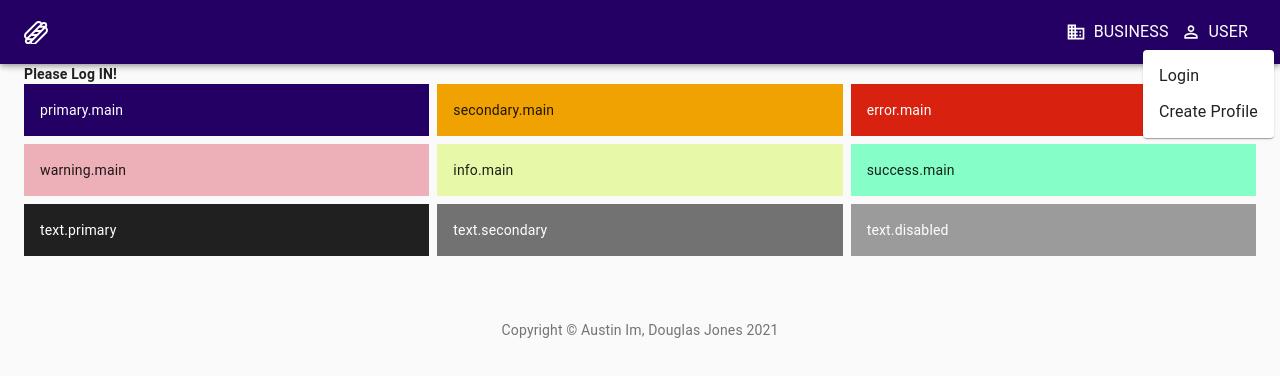
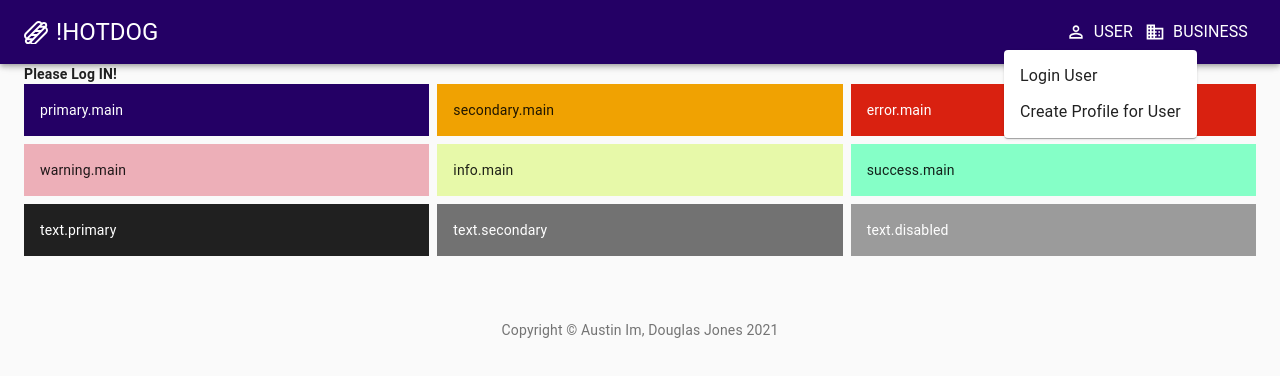
Before and after one commit to imaustinim/notHotDog, a React (Create React App) app in the folder client/: page / in a window 1280 px wide. Both pictures are taken after a click on the button "USER". Shown: the top 376 px of the page. Built offline with nearby package versions, Linux system fonts and the light colour scheme.

Commit message:
media query adjustment

```diff
--- a/client/src/components/NavBar/LoginButtons/LoginButtons.jsx
+++ b/client/src/components/NavBar/LoginButtons/LoginButtons.jsx
@@ -61,13 +61,14 @@ export default function LoginButtons(props) {
                     onClick={handleClose}
                     to={`/${props.type}/login`}
                     component={RouterLink}>
-                    Login
+                    Login {props.type[0].toUpperCase() + props.type.slice(1)}
                   </MenuItem>
                   <MenuItem
                     onClick={handleClose}
                     to={`/${props.type}/signup`}
                     component={RouterLink}>
-                    Create Profile
+                    Create Profile for{" "}
+                    {props.type[0].toUpperCase() + props.type.slice(1)}
                   </MenuItem>
                 </MenuList>
               </ClickAwayListener>
--- a/client/src/components/NavBar/NavBar.jsx
+++ b/client/src/components/NavBar/NavBar.jsx
@@ -171,9 +171,20 @@ export default function NavBar(props) {
               <Icon>
                 <HotDogIcon />
               </Icon>
+              <Box pl={1} display={{ xs: "none", sm: "inline" }}>
+                <Typography
+                  variant='h5'
+                  component='h1'
+                  className={classes.grow}>
+                  <Link component={RouterLink} to='/' color='inherit'>
+                    !HOTDOG
+                  </Link>
+                </Typography>
+              </Box>
               <Box className={classes.grow}></Box>
+
+              <LoginButtons icon={<PersonOutlineIcon />} type='user' />
               <LoginButtons icon={<BusinessIcon />} type='business' />
-              <LoginButtons icon={<PersonOutlineIcon />} type='user' />
             </>
           )}
 
```
